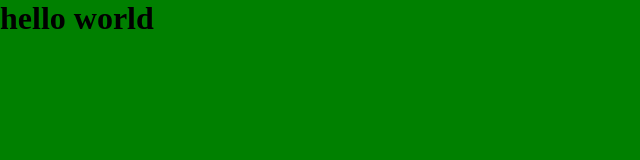
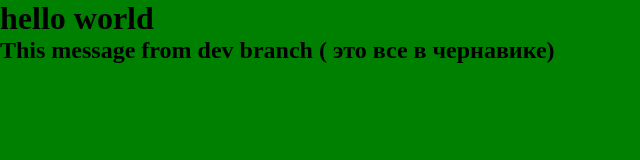
Before and after one commit to ruzmatov-01/test, a plain HTML site: page index.html in a window 1280 px wide. Shown: the whole page, without its empty margins (0-640 px from the left). Drawn offline with Linux system fonts and the light colour scheme.

Commit message:
first save on branch dev

```diff
--- a/index.html
+++ b/index.html
@@ -8,5 +8,7 @@
 </head>
 <body>
     <h1>hello world</h1>
+
+    <h2>This message from dev branch ( это все в чернавике)</h2>
 </body>
 </html>
```
